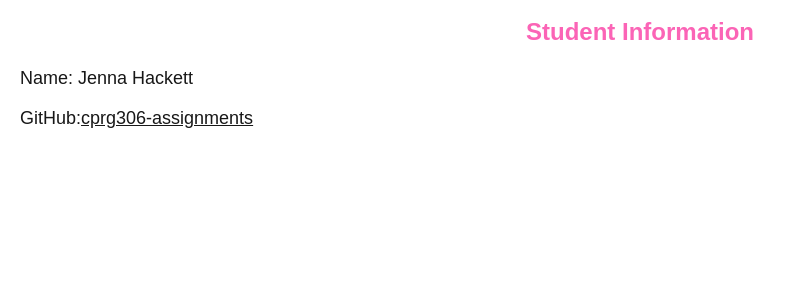
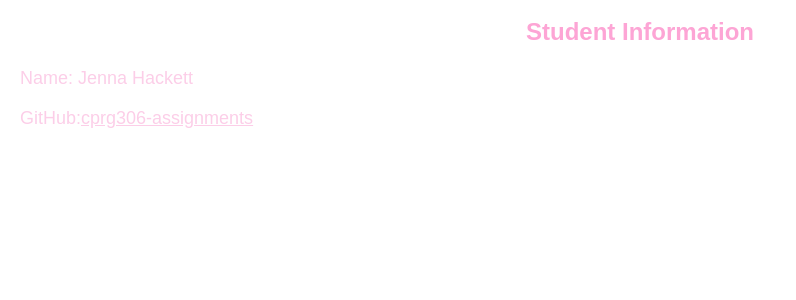
Before and after one commit to jenna-hackett/cprg306-assignments, a Next.js app: page /week-2 in a window 1280 px wide. Shown: the top 300 px of the page, without its empty margins (0-796 px from the left). Built offline with nearby package versions, Linux system fonts and the light colour scheme.

Commit message:
changed some tailwind css styling.

```diff
--- a/app/page.js
+++ b/app/page.js
@@ -9,14 +9,14 @@ export default function Home() {
   return (
     <main>
       <header>
-        <h1 className="pb-7 pt-7 text-center font-bold text-2xl text-pink-400">
+        <h1 className="pb-7 pt-7 text-center font-bold text-2xl text-pink-300">
           CPRG306: Web Development 2 - Assignments
         </h1>
         <ul>
-          <li className = "border-pink-400 border-2 rounded-md max-w-sm mx-auto p-3 mb-4 pb-2 text-lg"><Link className="underline pl-2 hover:text-pink-400" href="/week-2">
+          <li className = "p-3 mb-4 pb-2 text-lg"><Link className="text-pink-200 underline pl-2 hover:text-pink-900" href="/week-2">
             Week 2</Link>
           </li>
-          <li className = "border-pink-400 border-2 rounded-md max-w-sm mx-auto p-3 mb-4 pb-2 text-lg"><Link className="underline pl-2 hover:text-pink-400" href="/week-3">
+          <li className = "p-3 mb-4 pb-2 text-lg"><Link className="text-pink-200 underline pl-2 hover:text-pink-900" href="/week-3">
             Week 3</Link>
           </li>
         </ul>
--- a/app/week-2/StudentInfo.js
+++ b/app/week-2/StudentInfo.js
@@ -10,14 +10,14 @@ export default function StudentInfo() {
     <section>
       {/* Student Info Component */}
       <header>
-        <h1 className="p-4 text-2xl text-center font-bold text-pink-400">Student Information</h1>
+        <h1 className="p-4 text-2xl text-center font-bold text-pink-300">Student Information</h1>
       </header>
-        <p className="pl-5 pb-3 text-lg">
+        <p className="pl-5 pb-3 text-lg text-pink-200">
           Name: Jenna Hackett
         </p>
-        <p className="pl-5 text-lg">
+        <p className="pl-5 text-lg text-pink-200">
           GitHub:
-          <Link className="underline hover:text-pink-400" href="https://github.com/jenna-hackett/cprg306-assignments">
+          <Link className="underline hover:text-pink-900" href="https://github.com/jenna-hackett/cprg306-assignments">
           cprg306-assignments
           </Link>
         </p>
--- a/app/week-3/GroceryItem.js
+++ b/app/week-3/GroceryItem.js
@@ -6,7 +6,7 @@ Versions: Jan. 22, 2026
 export default function Item({name, quantity, category}) {
   return (
     <section>
-      <ul className = "border-pink-400 border-2 rounded-md max-w-md mx-auto p-5 mb-4">
+      <ul className = "border-pink-200 border-2 rounded-md max-w-md mx-auto p-5 mb-4">
         <li>{name}</li>
         <li>Quantity: {quantity}</li>
         <li>Category: {category}</li>
--- a/app/week-3/page.js
+++ b/app/week-3/page.js
@@ -8,7 +8,7 @@ import GroceryItemList from "./GroceryItemList";
 export default function Page() {
   return (
     <main>
-      <h1 className = "text-center font-bold text-2xl mb-4 mt-4 text-pink-400">
+      <h1 className = "text-center font-bold text-2xl mb-4 mt-4 text-pink-300">
         Shopping List
       </h1>
       <GroceryItemList />
```
